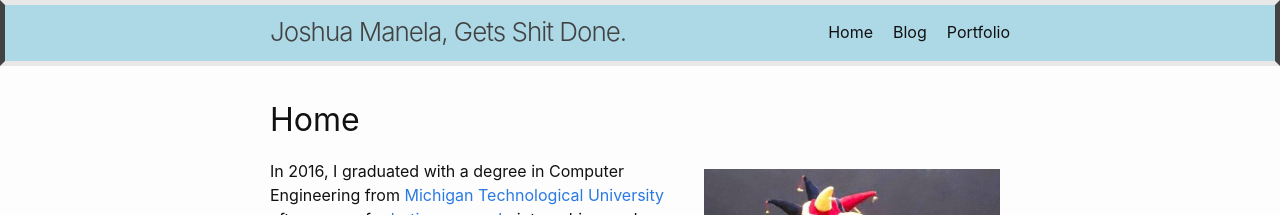
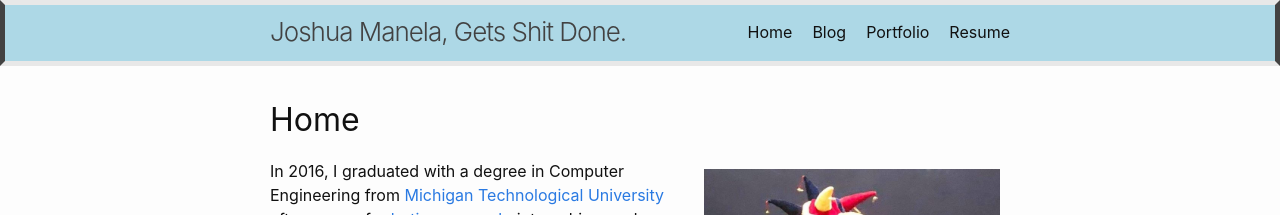
Before and after one commit to juicedatom/mygithubpage, a Jekyll site: the page built from index.md, in a window 1280 px wide. Shown: the top 215 px of the page. Built offline with Jekyll 4.4.1, drawn with Linux system fonts in a browser that asks for light colours.

Commit message:
Add header resume.

```diff
--- a/_includes/header.html
+++ b/_includes/header.html
@@ -35,6 +35,7 @@
             <a class="page-link" href="{{ my_page.url | relative_url }}">{{ my_page.title | escape }}</a>
             {%- endif -%}
           {% endfor -%}
+	<a class="page-link" href="assets/ManelaCV.pdf" target="_blank">Resume</a>
         </div>
       </nav>
     {%- endif -%}
```
